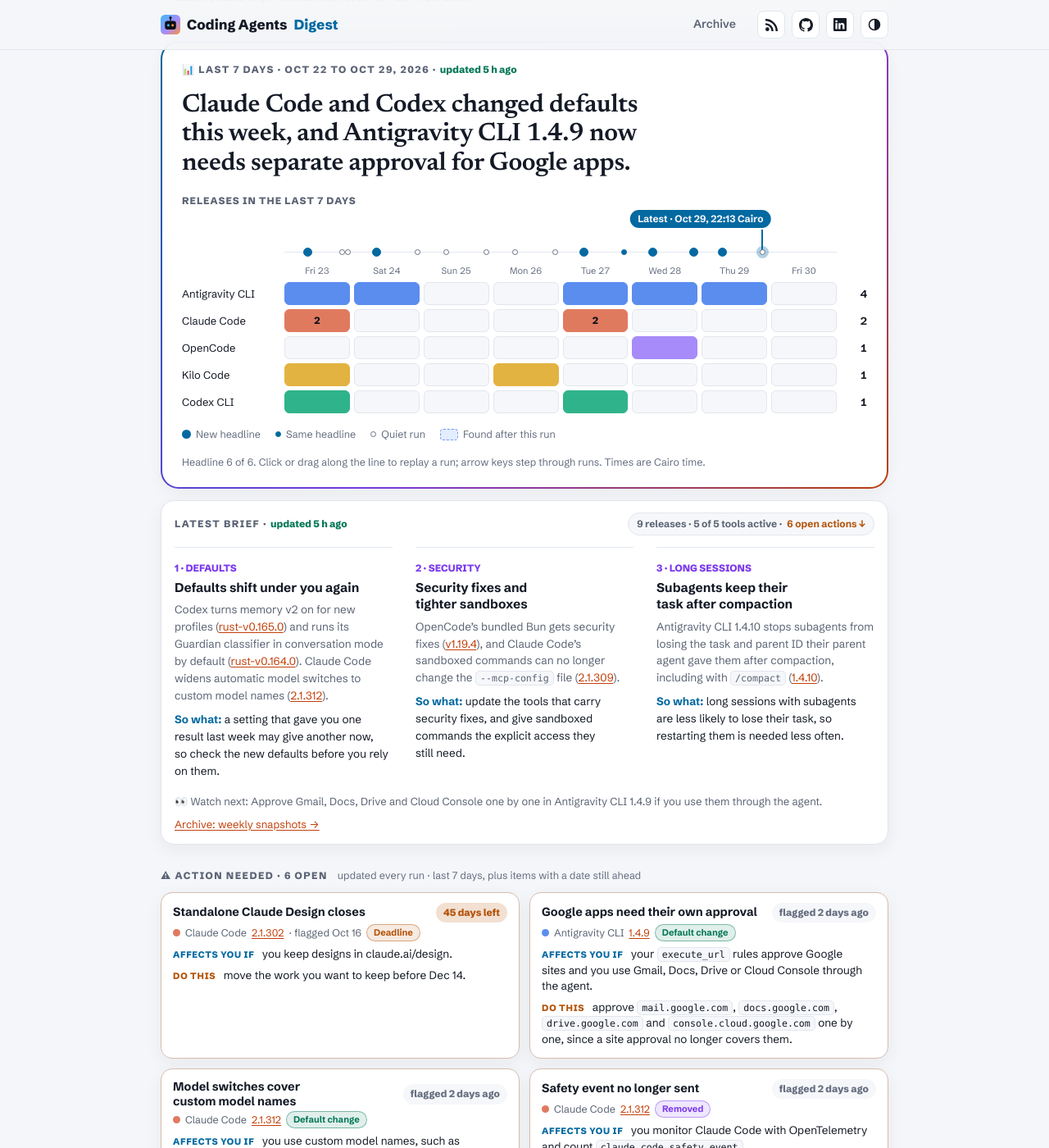
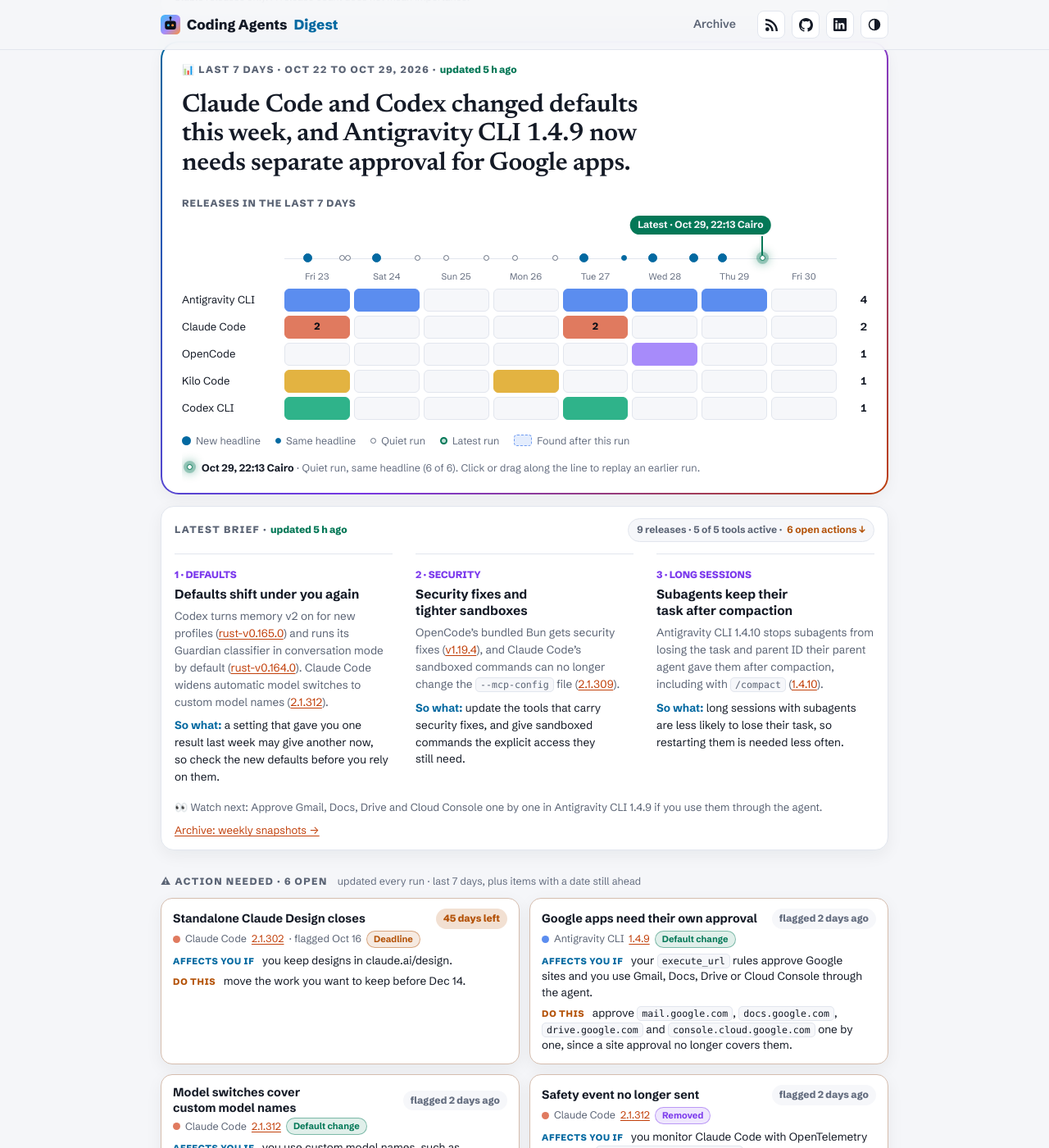
Before and after one commit to IbrahimSobh/coding-agents-digest, a Jekyll site: the page built from docs/index.html, in a window 1280 px wide and 1400 px high, scrolled down 425 px. Shown: the whole window at 82% size. Built offline with Jekyll 4.4.1, drawn with Linux system fonts in a browser that asks for light colours.

Commit message:
Brief replay: green "Jump to latest" chip, always-green latest run, caption ball
- "Jump to latest" chip on the title row, shown only while replaying (space
  reserved, so nothing moves); its dot pulses 3 times, then glows. Short
  "Latest" label on phones. Replaces the "Back to latest" caption button.
- The latest run's ball is always green with a steady glow and never fades;
  the marker is green at the latest run, cyan while replaying. New legend
  item "Latest run".
- The caption starts with the selected run's ball and names its kind.
- After a click or drag, the arrow keys continue from the selected run.
- The marker label no longer makes the page briefly scroll sideways on phones.

Co-Authored-By: Claude Opus 5.5 <noreply@anthropic.com>

```diff
--- a/docs/_includes/brief.html
+++ b/docs/_includes/brief.html
@@ -24,7 +24,7 @@
     {% endcomment %}
     {% assign start_day = cutoff_s | plus: 43200 | date: "%Y-%m-%d" %}
     <div class="score" id="replay">
-      <div class="shead">Releases in the last 7 days</div>
+      <div class="shead rg-head"><span>Releases in the last 7 days</span><button type="button" class="rg-live at" id="rpBack" tabindex="-1" aria-hidden="true" hidden><i class="rg-pulse" aria-hidden="true"></i><span class="rg-l1">Jump to latest</span><span class="rg-l2">Latest</span><svg viewBox="0 0 16 16" width="13" height="13" aria-hidden="true"><path d="M2 3l7 5-7 5zM8 3l5 5-5 5z" fill="currentColor"/><rect x="13" y="3" width="1.8" height="10" fill="currentColor"/></svg></button></div>
       <div class="rg">
         <div class="rg-track" id="rpTrack" role="group" aria-label="Replay the week, one button per run" hidden></div>
         {% for i in (0..7) %}{% assign ds = i | times: 86400 | plus: cutoff_s | plus: 43200 %}<span class="rg-d" style="grid-column:{{ i | plus: 2 }}"><span class="rg-dw">{{ ds | date: "%a" }} </span>{{ ds | date: "%-d" }}</span>{% endfor %}
@@ -39,8 +39,8 @@
         {% endfor %}
         <div class="rg-over" aria-hidden="true" hidden><i class="rg-shade"></i><b class="rg-cur"><em></em></b><b class="rg-ghost" hidden><em></em></b></div>
       </div>
-      <div class="rg-key"><span><i class="kd" aria-hidden="true"></i>New headline</span><span><i class="kn" aria-hidden="true"></i>Same headline</span><span><i class="ks" aria-hidden="true"></i>Quiet run</span><span><i class="kl" aria-hidden="true"></i>Found after this run</span></div>
-      <p class="rg-cap" id="rpCap" hidden><span id="rpMsg" aria-live="polite"></span> <button type="button" class="rg-back" id="rpBack" hidden>Back to latest</button></p>
+      <div class="rg-key"><span><i class="kd" aria-hidden="true"></i>New headline</span><span><i class="kn" aria-hidden="true"></i>Same headline</span><span><i class="ks" aria-hidden="true"></i>Quiet run</span><span><i class="kg" aria-hidden="true"></i>Latest run</span><span><i class="kl" aria-hidden="true"></i>Found after this run</span></div>
+      <p class="rg-cap" id="rpCap" hidden><i class="rg-cdot" id="rpCdot" aria-hidden="true"></i><span id="rpMsg" aria-live="polite"></span></p>
       <script type="application/json" id="rpData">{"start": {{ start_day | jsonify }},
         "runs": [{% assign first = true %}{% for x in site.data.headlines %}{% assign xd = x.updated | slice: 0, 10 %}{% if xd >= start_day %}{% unless first %},{% endunless %}{% assign first = false %}{"at": {{ x.updated | jsonify }}, "h": {{ x.headline | jsonify }}}{% endif %}{% endfor %}],
         "seen": [{% assign first = true %}{% assign digs = site.pages | where_exp: "p", "p.path contains 'digests/'" %}{% for p in digs %}{% assign pd = p.date | date: "%Y-%m-%d" %}{% if pd >= start_day %}{% assign tparts = p.content | split: "releases/tag/" %}{% assign ptags = "" %}{% for x in tparts offset: 1 %}{% assign tg = x | split: ")" | first | split: '"' | first | strip %}{% assign ptags = ptags | append: tg | append: " " %}{% endfor %}{% unless first %},{% endunless %}{% assign first = false %}{"at": {{ p.date | date: "%Y-%m-%dT%H:%M" | jsonify }}, "q": {% if p.quiet %}true{% else %}false{% endif %}, "tags": {{ ptags | strip | jsonify }}}{% endif %}{% endfor %}]}</script>
--- a/docs/assets/replay.js
+++ b/docs/assets/replay.js
@@ -11,7 +11,7 @@
   var grid=box.querySelector('.rg'), track=document.getElementById('rpTrack'), over=box.querySelector('.rg-over');
   var cur=over.querySelector('.rg-cur'), curLabel=cur.querySelector('em'), shade=over.querySelector('.rg-shade');
   var ghost=over.querySelector('.rg-ghost'), ghostLabel=ghost.querySelector('em');
-  var head=document.getElementById('rpHead'), cap=document.getElementById('rpCap'), msg=document.getElementById('rpMsg'), back=document.getElementById('rpBack');
+  var head=document.getElementById('rpHead'), cap=document.getElementById('rpCap'), msg=document.getElementById('rpMsg'), back=document.getElementById('rpBack'), cdot=document.getElementById('rpCdot');
   var cells=[].slice.call(box.querySelectorAll('.rg-c[data-tags]')), totals=[].slice.call(box.querySelectorAll('.rg-t'));
   var still=matchMedia('(prefers-reduced-motion: reduce)');
   var DAYS=8, startMs=Date.parse(data.start+'T00:00:00Z'), last=runs.length-1, shown=last;
@@ -50,7 +50,8 @@
   var dots=runs.map(function(r,i){
     var b=document.createElement('button');
     b.type='button';
-    b.className='rg-dot '+kind[i];
+    // The latest run is always green ("now"); older runs are cyan
+    b.className='rg-dot '+kind[i]+(i===last?' now':'');
     b.style.left=pos(r.at)+'%';
     b.tabIndex=i===last?0:-1;
     b.setAttribute('aria-label','Run '+label(r.at)+' Cairo time, '+kindLabel[kind[i]]+(i===last?' (latest)':''));
@@ -96,10 +97,18 @@
     shade.style.left=p+'%';
     shade.hidden=latest;
     grid.classList.toggle('replaying',!latest);
-    back.hidden=latest;
-    msg.textContent=latest
-      ? 'Headline '+n+' of '+n+'. Click or drag along the line to replay a run; arrow keys step through runs. Times are Cairo time.'
-      : 'Replaying '+label(runs[i].at)+' Cairo time: headline '+ver[i]+' of '+n+'. Releases found after this run are dashed.';
+    // Like a video's live button: "Jump to latest" is there only while behind the latest run.
+    // Its space stays reserved, so showing it never moves the timeline.
+    back.classList.toggle('at',latest);
+    back.tabIndex=latest?-1:0;
+    back.setAttribute('aria-hidden',latest);
+    cdot.className='rg-cdot '+kind[i]+(latest?' now':'');
+    var what={ch:'New headline',nw:'New releases, same headline',qt:'Quiet run, same headline'}[kind[i]]+' ('+ver[i]+' of '+n+')';
+    var when=document.createElement('b');
+    when.textContent=label(runs[i].at)+' Cairo';
+    msg.textContent='';
+    msg.appendChild(when);
+    msg.appendChild(document.createTextNode(' · '+what+(latest?'. Click or drag along the line to replay an earlier run.':'. Releases found after this run are dashed.')));
   }
 
   // Scrubber: a click, tap or drag along the line selects the nearest run, and it stays selected
@@ -131,7 +140,8 @@
     if(drag){if(i!==shown) show(i)}
     else if(e.pointerType==='mouse') hint(i);
   });
-  track.addEventListener('pointerup',function(){drag=false});
+  // After a click or drag, the arrow keys continue from the selected run
+  track.addEventListener('pointerup',function(){if(drag){drag=false;dots[shown].focus({preventScroll:true})}});
   track.addEventListener('pointercancel',function(){drag=false});
   track.addEventListener('pointerleave',function(){if(!drag) hint(null)});
   track.addEventListener('keydown',function(e){
@@ -142,7 +152,7 @@
     show(j);
     dots[j].focus();
   });
-  back.onclick=function(){show(last);dots[last].focus()};
+  back.onclick=function(){if(shown!==last){show(last);dots[last].focus()}};
 
   // The week's headlines differ in length. Reserve the height of the longest one, so changing the
   // headline never moves the grid (the ball under the mouse would slide away and a click would miss).
@@ -157,7 +167,7 @@
   window.addEventListener('resize',function(){clearTimeout(rt);rt=setTimeout(fitHead,150)});
   if(document.fonts&&document.fonts.status!=='loaded') document.fonts.ready.then(fitHead);
 
-  track.hidden=false; over.hidden=false; cap.hidden=false;
+  track.hidden=false; over.hidden=false; cap.hidden=false; back.hidden=false;
   box.classList.add('rp-on');
   fitHead();
   show(last);
--- a/docs/assets/style.css
+++ b/docs/assets/style.css
@@ -82,7 +82,7 @@ a.tbtn:hover{border-color:var(--muted)}
 .theme .f{font-size:13.5px;color:var(--muted)}
 .theme .so{margin-top:8px;font-size:13.5px}
 .theme .so i{color:var(--cyan);font-style:normal;font-weight:700}
-.score{margin-top:18px;display:grid;gap:6px}
+.score{margin-top:18px;display:grid;gap:6px;overflow-x:clip}
 .shead{font-size:12px;font-weight:800;letter-spacing:.08em;text-transform:uppercase;color:var(--muted);margin-bottom:4px}
 /* Release grid (tool x day) and the "replay the week" timeline (assets/replay.js) */
 .rg{position:relative;display:grid;grid-template-columns:var(--rg-name,120px) repeat(8,minmax(0,1fr)) var(--rg-tot,32px);grid-template-rows:0 18px;grid-auto-rows:28px;gap:5px;align-items:center;font-size:13px}
@@ -102,9 +102,17 @@ a.tbtn:hover{border-color:var(--muted)}
 .rg-dot.nw::before{background:var(--cyan);border-color:var(--cyan)}
 .rg-dot.fut::before{opacity:.35}
 .rg-dot[aria-pressed="true"]::before{box-shadow:0 0 0 4px color-mix(in srgb,var(--cyan) 30%,transparent)}
+/* The latest run: always green with a steady glow, never faded */
+.rg-dot.now::before,.rg-cdot.now::before{border-color:var(--green)}
+.rg-dot.now.ch::before,.rg-dot.now.nw::before,.rg-cdot.now.ch::before,.rg-cdot.now.nw::before{background:var(--green)}
+.rg-dot.now::before{box-shadow:0 0 10px 3px color-mix(in srgb,var(--green) 60%,transparent)}
+.rg-dot.now.fut::before{opacity:1}
+.rg-dot.now[aria-pressed="true"]::before,.rg-cdot.now::before{box-shadow:0 0 0 4px color-mix(in srgb,var(--green) 30%,transparent),0 0 12px 4px color-mix(in srgb,var(--green) 45%,transparent)}
 .rg-over{grid-row:1/-1;grid-column:2/10;position:relative;align-self:stretch;pointer-events:none}
 .rg-cur{position:absolute;top:16px;height:28px;width:2px;margin-left:-1px;background:var(--cyan);z-index:3;transition:left .22s cubic-bezier(.16,1,.3,1)}
 .rg-cur em{position:absolute;bottom:calc(100% + 2px);left:50%;transform:translateX(-50%);font-size:12px;font-weight:700;font-style:normal;color:var(--bg);background:var(--cyan);padding:2px 9px;border-radius:999px;white-space:nowrap}
+/* Green marker at the latest run, cyan while replaying */
+.rg:not(.replaying) .rg-cur,.rg:not(.replaying) .rg-cur em{background:var(--green)}
 /* Ghost marker: the run a click would select (mouse hover only) */
 .rg-ghost{position:absolute;top:16px;height:28px;margin-left:-1px;border-left:2px dashed color-mix(in srgb,var(--cyan) 60%,transparent);z-index:3}
 .rg-ghost em{position:absolute;bottom:calc(100% + 2px);left:50%;transform:translateX(-50%);font-size:12px;font-weight:700;font-style:normal;color:var(--cyan);background:var(--card);border:1.5px dashed var(--cyan);padding:1px 8px;border-radius:999px;white-space:nowrap}
@@ -117,10 +125,27 @@ a.tbtn:hover{border-color:var(--muted)}
 .rg-key .kd{width:11px;height:11px;border-radius:50%;background:var(--cyan)}
 .rg-key .kn{width:7px;height:7px;border-radius:50%;border:1.5px solid var(--cyan);background:var(--cyan)}
 .rg-key .ks{width:7px;height:7px;border-radius:50%;border:1.5px solid var(--soft);background:var(--card)}
+.rg-key .kg{width:9px;height:9px;border-radius:50%;border:2px solid var(--green);background:color-mix(in srgb,var(--green) 25%,var(--card))}
 .rg-key .kl{width:22px;height:14px;border-radius:4px;border:1.5px dashed color-mix(in srgb,#5b8def 85%,transparent);background:color-mix(in srgb,#5b8def 16%,transparent)}
 .rg-cap{font-size:12.5px;color:var(--soft);margin-top:8px;min-height:20px}
-.rg-back{margin-left:6px;background:none;border:1px solid var(--line);color:var(--ink);border-radius:999px;padding:1px 10px;font-size:12px;font-weight:600;cursor:pointer}
-@media (prefers-reduced-motion:reduce){.rg-cur,.rg-shade,.rg-c,.rg-dot::before{transition:none}}
+/* Caption: starts with the selected run's ball */
+.rg-cap b{color:var(--ink)}
+.rg-cdot{display:inline-block;position:relative;width:18px;height:18px;vertical-align:-4px;margin-right:6px}
+.rg-cdot::before{content:"";position:absolute;inset:5.5px;border-radius:50%;background:var(--card);border:1.5px solid var(--soft);box-shadow:0 0 0 3px color-mix(in srgb,var(--cyan) 30%,transparent)}
+.rg-cdot.ch::before{inset:3.5px;background:var(--cyan);border-color:var(--cyan)}
+.rg-cdot.nw::before{background:var(--cyan);border-color:var(--cyan)}
+/* "Jump to latest": only while replaying (replay.js removes .at); green like "updated N h ago".
+   Its dot pulses 3 times each time the chip appears, then glows steadily. */
+.rg-head{display:flex;justify-content:space-between;align-items:center;gap:8px;min-height:26px}
+.rg-live{display:inline-flex;align-items:center;gap:7px;font:inherit;font-size:12px;font-weight:700;letter-spacing:0;text-transform:none;border:1.5px solid var(--green);color:var(--green);background:color-mix(in srgb,var(--green) 10%,transparent);border-radius:999px;padding:2px 10px 2px 9px;cursor:pointer;white-space:nowrap;transition:opacity .2s,visibility 0s,background .15s,color .15s}
+.rg-live:hover,.rg-live:focus-visible{background:var(--green);color:var(--bg)}
+.rg-live.at{opacity:0;visibility:hidden;transition:opacity .2s,visibility 0s .2s}
+.rg-l2{display:none}
+.rg-pulse{position:relative;width:8px;height:8px;border-radius:50%;background:currentColor;box-shadow:0 0 6px 1px color-mix(in srgb,var(--green) 60%,transparent)}
+.rg-pulse::after{content:"";position:absolute;inset:0;border-radius:50%;background:currentColor;opacity:0}
+.rg-live:not(.at) .rg-pulse::after{animation:rgPulse 1.5s ease-out 3}
+@keyframes rgPulse{from{transform:scale(1);opacity:.6}to{transform:scale(2.8);opacity:0}}
+@media (prefers-reduced-motion:reduce){.rg-cur,.rg-shade,.rg-c,.rg-dot::before{transition:none}.rg-live:not(.at) .rg-pulse::after{animation:none}}
 .hero-foot{display:flex;justify-content:space-between;margin-top:16px;font-size:13px;color:var(--muted);flex-wrap:wrap;gap:8px}
 
 /* Release history chart */
@@ -234,6 +259,11 @@ footer.site a{color:var(--muted)}
   /* phones: the 3 icons stay; the text links go (both are also in the footer) */
   nav a{display:none}
   a.tbtn{margin-right:0}
+  /* the short chip keeps "Releases in the last 7 days" on one line */
+  .rg-l1{display:none}
+  .rg-l2{display:inline}
+  .rg-live{gap:5px;padding:2px 8px 2px 7px}
+  .rg-head{gap:6px}
 }
 @media (max-width:380px){
   .brand{font-size:14px}
```
